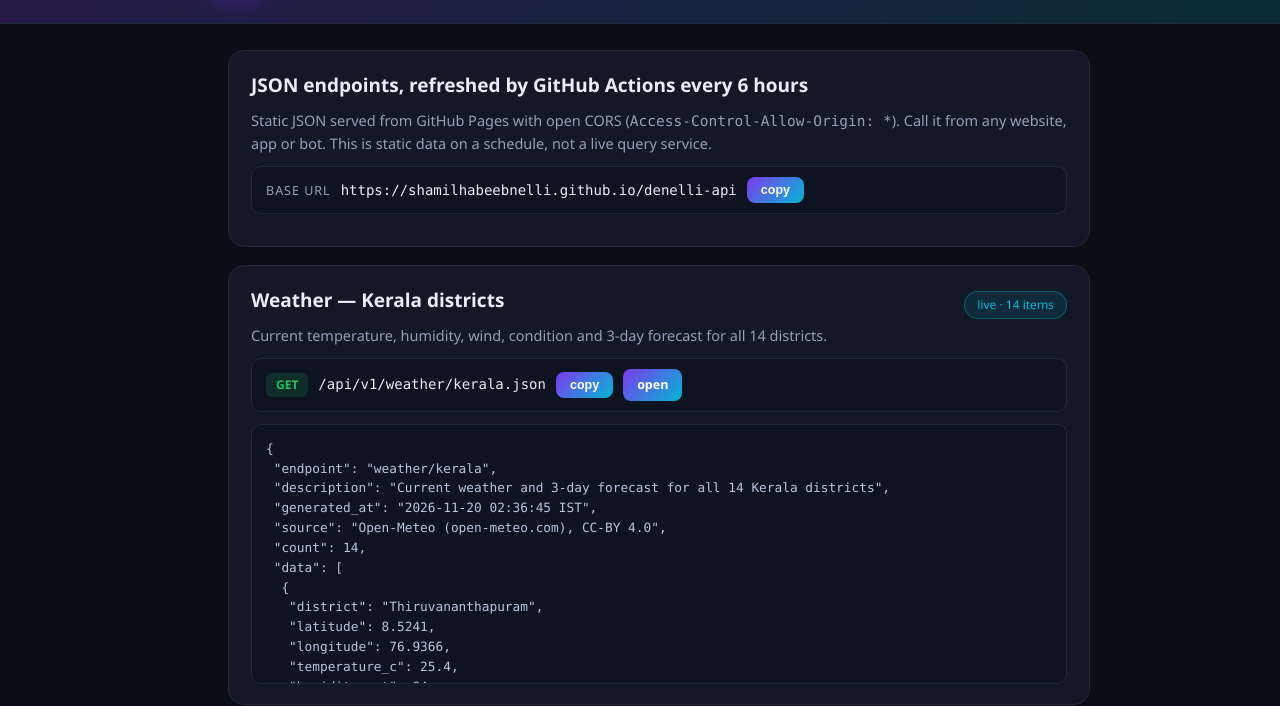
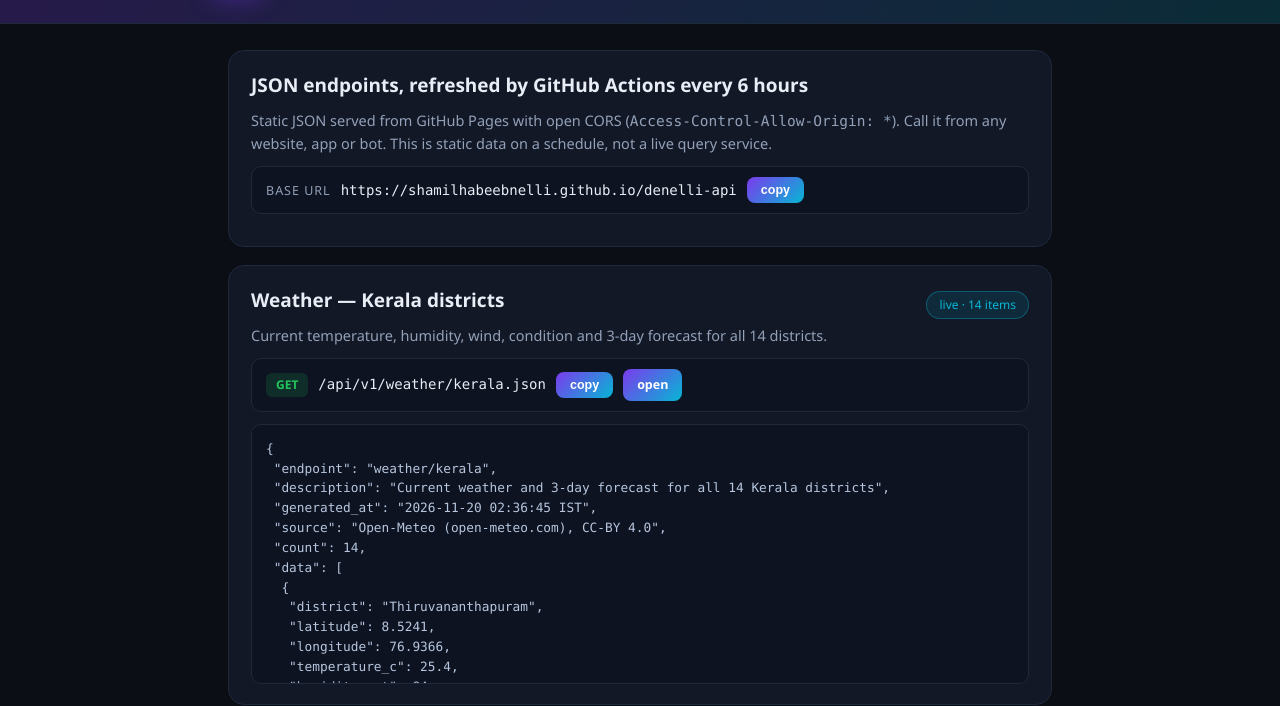
Before and after one commit to shamilhabeebnelli/kerala-nelli-api, a plain HTML site: page index.html in a window 1280 px wide. Shown: the part 94-800 px from the top of the page. Drawn offline with Linux system fonts and the light colour scheme.

Commit message:
Update style.css

```diff
--- a/style.css
+++ b/style.css
@@ -15,6 +15,7 @@ body {
   color: var(--dnl-text);
   font-family: "Segoe UI", system-ui, -apple-system, sans-serif;
   line-height: 1.55;
+  overflow-x: clip;
 }
 code, pre { font-family: "Cascadia Code", "JetBrains Mono", Consolas, monospace; }
 
@@ -53,7 +54,10 @@ code, pre { font-family: "Cascadia Code", "JetBrains Mono", Consolas, monospace;
   border-radius: 16px;
   padding: 20px 22px;
   animation: dnlup .5s ease both;
+  min-width: 0;
 }
+.dnl-base code, .dnl-endpoint code { overflow-wrap: anywhere; word-break: break-word; }
+.dnl-base, .dnl-endpoint { min-width: 0; }
 .dnl-card:nth-child(2) { animation-delay: .05s; }
 .dnl-card:nth-child(3) { animation-delay: .1s; }
 .dnl-card:nth-child(4) { animation-delay: .15s; }
```
